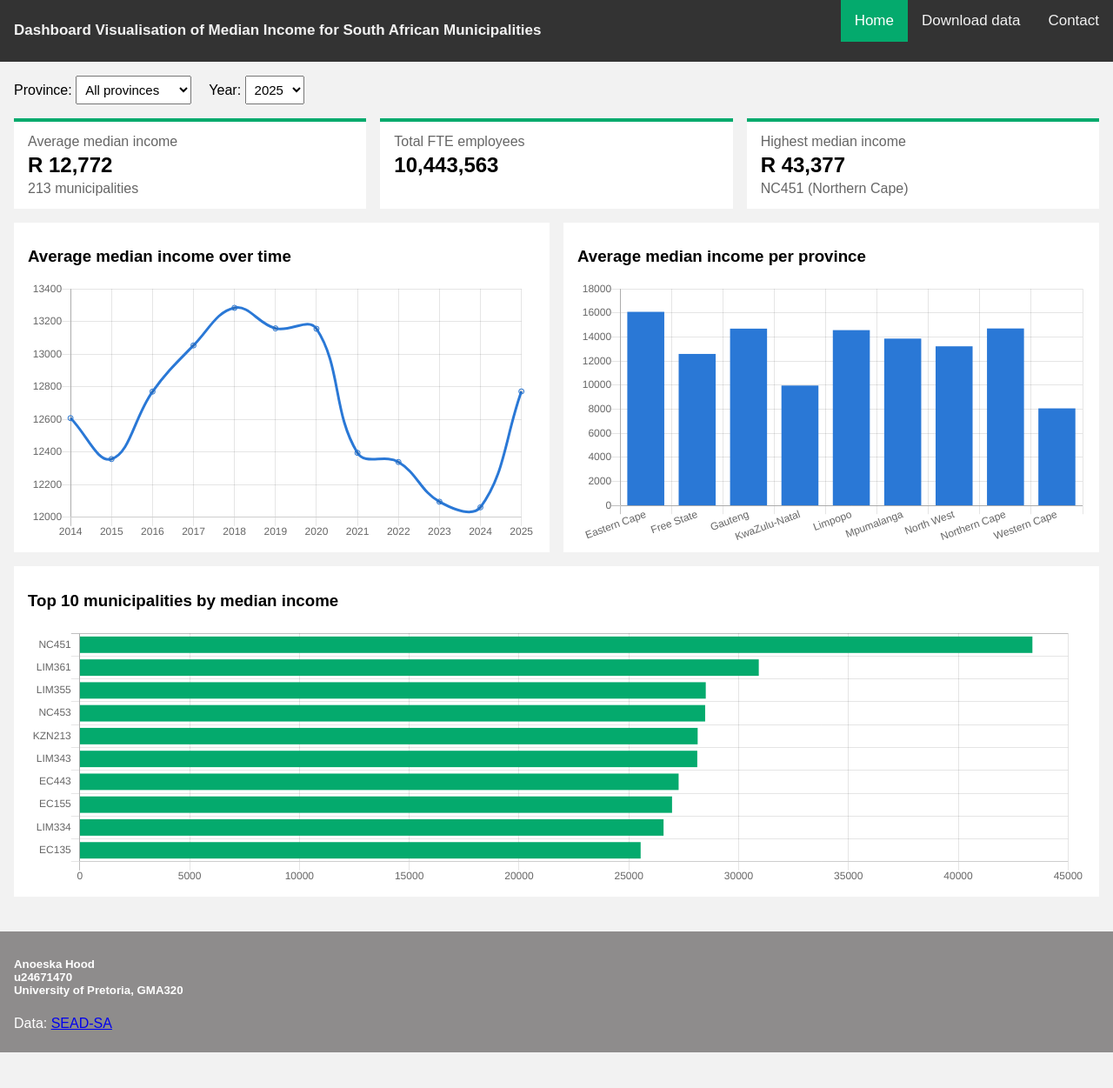
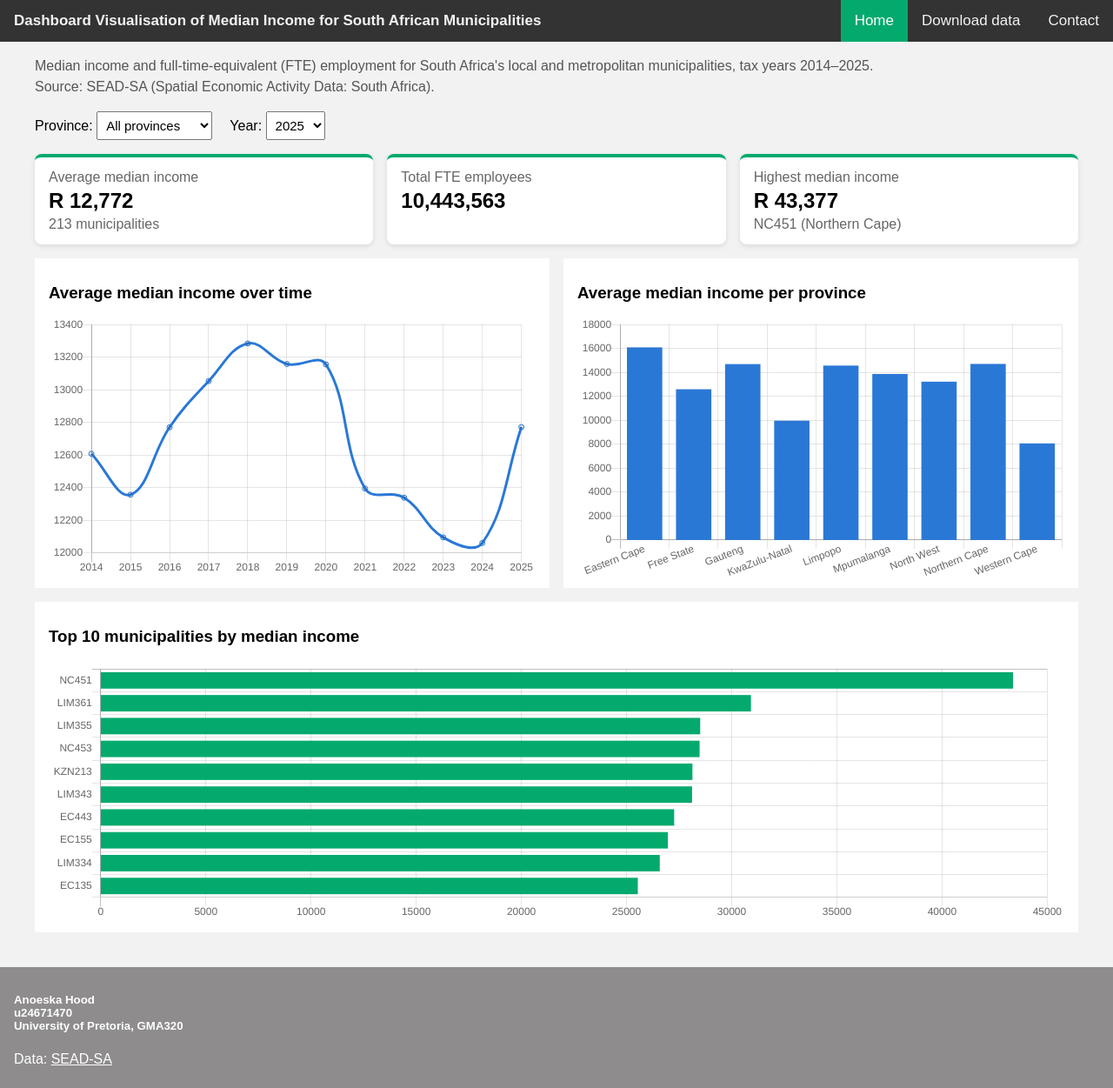
Before and after one commit to a-hood05/GMT320-Assignment2, a plain HTML site: page index.html in a window 1280 px wide. Shown: the whole page at 87% size. Before the commit the page ends 1210 px from the top, so only its background shows below. Drawn offline with nearby package versions, Linux system fonts and the light colour scheme.

Commit message:
Updated footer, style and charts

```diff
--- a/index.html
+++ b/index.html
@@ -29,6 +29,8 @@
 
 <!-- Div section after top navigation bar-->
 <div class="main" id="home">
+
+  <p>Median income and full-time-equivalent (FTE) employment for South Africa's local and metropolitan municipalities, tax years 2014–2025. <br>Source: SEAD-SA (Spatial Economic Activity Data: South Africa).</p>
 
   <!-- Filters -->
    <!-- First filer is to filter the provinces-->
--- a/style.css
+++ b/style.css
@@ -13,6 +13,7 @@ body {
 
 .topnav h1 {
   float: left;
+  margin: 0;
   color: #f2f2f2;
   padding: 14px 16px;
   font-size: 17px;
@@ -68,10 +69,22 @@ body {
   padding: 8px 16px;
 }
 
+.bottom a {
+  color: white;
+}
+
 
 /* Main content area */
 .main {
   padding: 16px;
+  max-width: 1200px;
+  margin: 0 auto;
+}
+
+.main > p {
+  color: #555;
+  line-height: 1.5;
+  margin-top: 0;
 }
 
 /* Filters */
@@ -98,6 +111,8 @@ body {
   border-top: 4px solid #04AA6D;
   padding: 10px 16px;
   min-width: 0;
+  border-radius: 8px;
+  box-shadow: 0 2px 6px rgba(0, 0, 0, 0.1);
 }
 
 .card p {
```
